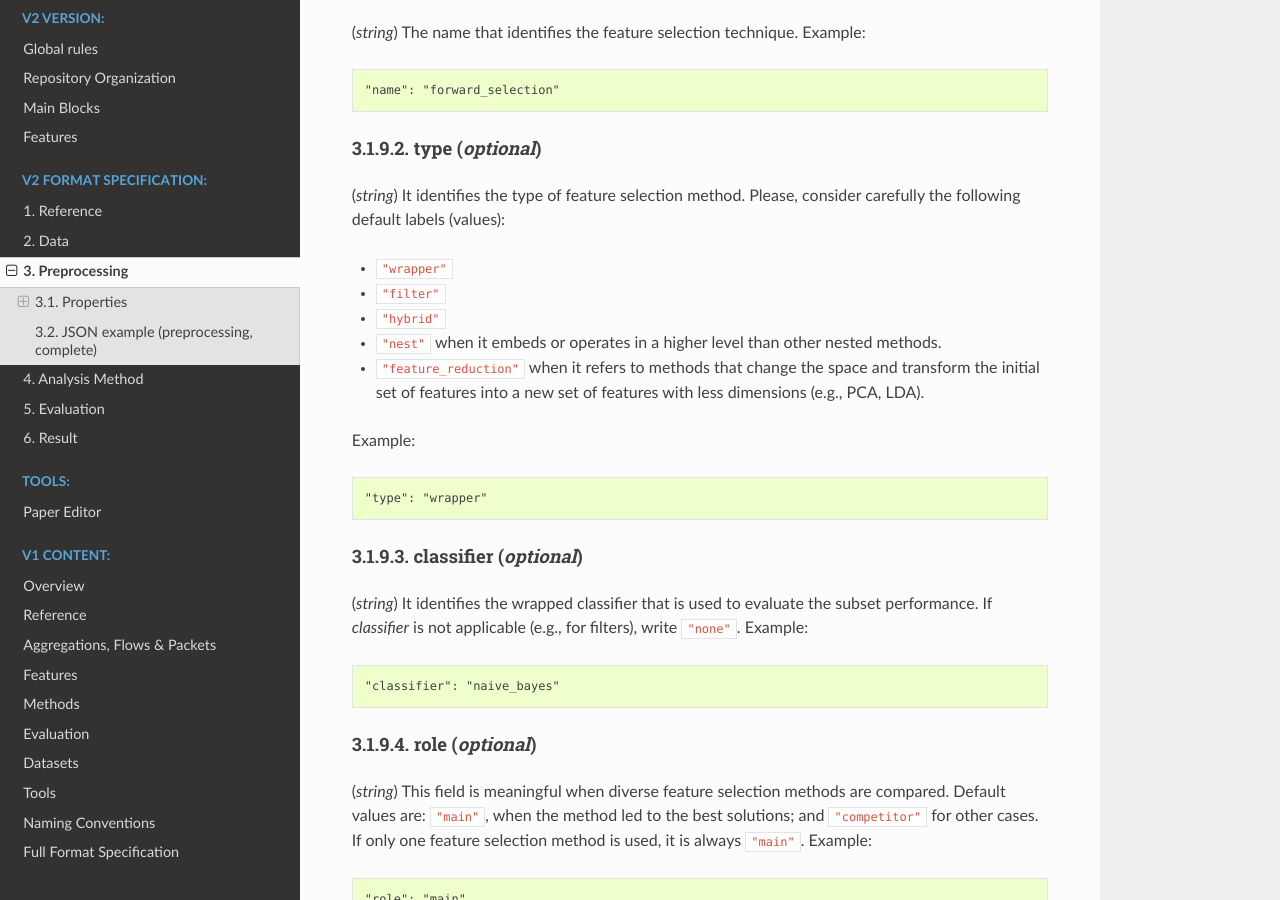
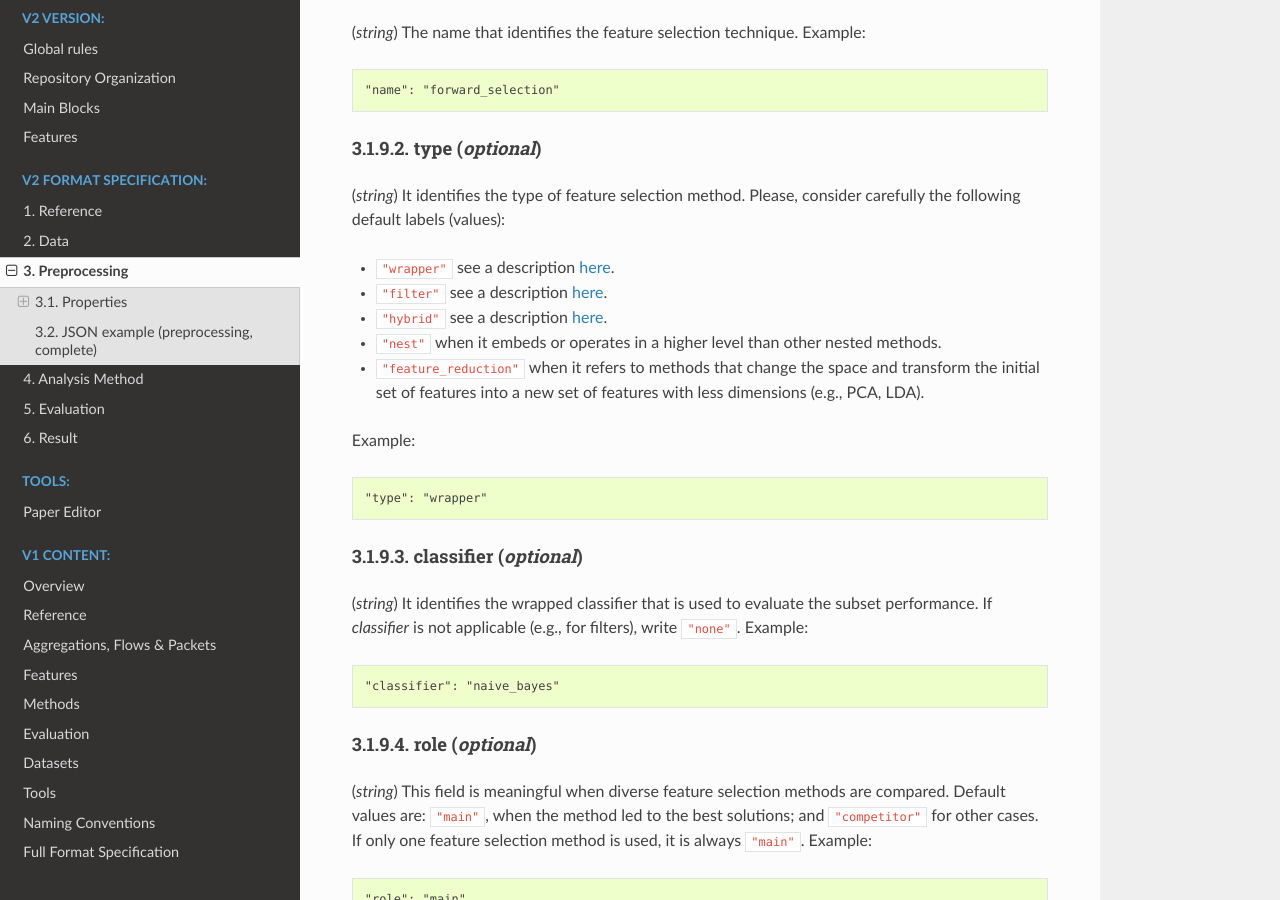
Before and after one commit to CN-TU/ntarc-spec, a Sphinx documentation site: the page built from docs/preprocessing.rst, in a window 1280 px wide and 900 px high, scrolled down 3978 px. Built offline with Sphinx 7.4.7 and the Read the Docs theme 2.0.0, drawn with Linux system fonts in a browser that asks for light colours.

Commit message:
added wikipedia links for explanation of feature selection meta-algorithms

```diff
--- a/docs/preprocessing.rst
+++ b/docs/preprocessing.rst
@@ -112,8 +112,11 @@ type (*optional*)
 (*string*) It identifies the type of feature selection method. Please, consider carefully the following default labels (values):
 
 * ``"wrapper"``
+  see a description `here <https://en.wikipedia.org/wiki/Feature_selection#Wrapper_method>`__.
 * ``"filter"``
+  see a description `here <https://en.wikipedia.org/wiki/Feature_selection#Filter_method>`__.
 * ``"hybrid"``
+  see a description `here <https://en.wikipedia.org/wiki/Feature_selection#Embedded_method>`__.
 * ``"nest"``
   when it embeds or operates in a higher level than other nested methods.
 * ``"feature_reduction"``
```
